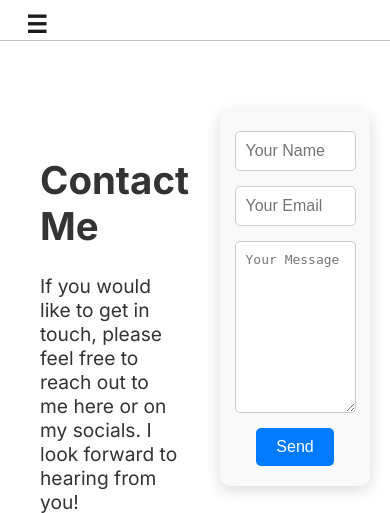
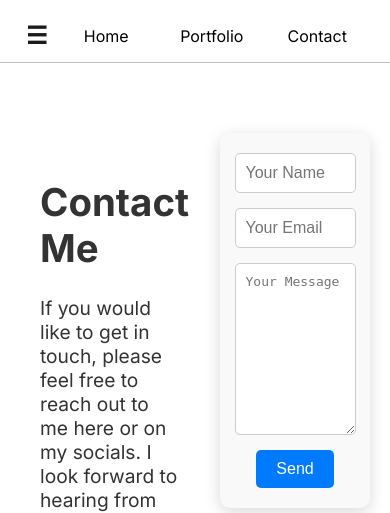
Before and after one commit to caiettia/Webpage, a Django app: page /contact/ in a window 390 px wide. Shown: the top 513 px of the page. Run offline with Django 5.2, Linux system fonts and the light colour scheme.

Commit message:
adding ico; updating db; updating base and style css

```diff
--- a/webpage/projects/static/projects/css/style.css
+++ b/webpage/projects/static/projects/css/style.css
@@ -91,14 +91,16 @@ footer {
     }
 
     .nav-menu {
-        display: none;
-        flex-direction: column;
+        display: flex;
+        flex-direction: row;
         width: 100%;
+        justify-content: space-around;
     }
 
     .nav-menu li {
-        margin: 10px 0;
+        margin: 0;
         text-align: center;
+        flex: 1;
     }
 
     .nav-menu.show {
--- a/webpage/projects/templates/base.html
+++ b/webpage/projects/templates/base.html
@@ -7,6 +7,7 @@
     <link rel="stylesheet" type="text/css" href="{% static 'projects/css/style.css' %}">
     <link rel="stylesheet" href="https://cdnjs.cloudflare.com/ajax/libs/font-awesome/6.0.0-beta3/css/all.min.css">
     <meta name="viewport" content="width=device-width, initial-scale=1">
+    <link rel="icon" type="image/svg+xml" href="{% static 'projects/images/surfboard.svg' %}">
     <script src="{% static 'projects/js/main.js' %}" defer></script>
 </head>
 <body>
```
Also changed, not shown: webpage/db.sqlite3, webpage/projects/static/projects/images/surfboard.svg (added).
